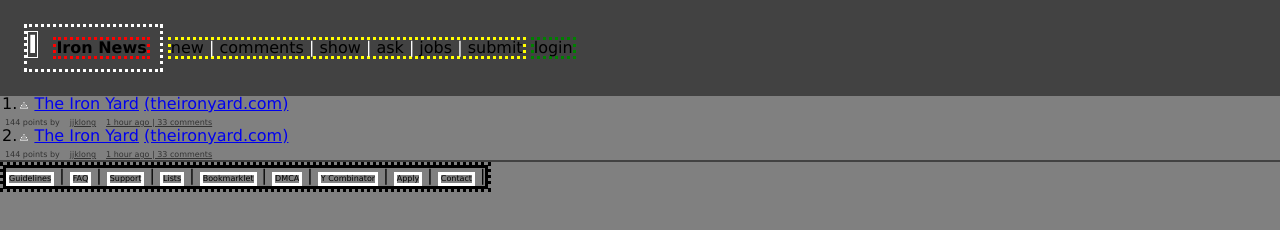
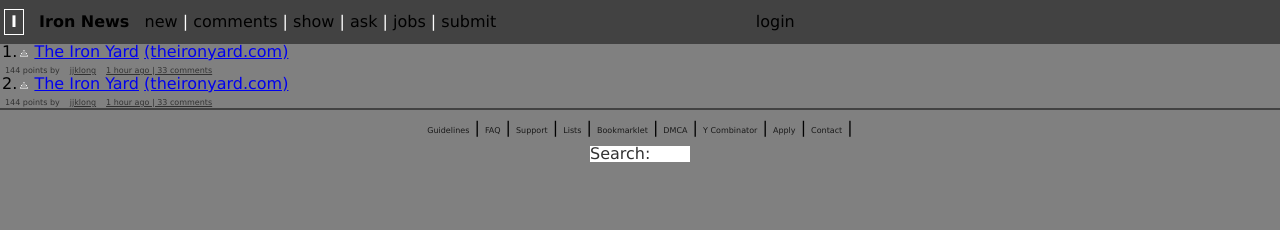
Before and after one commit to jjklong/the_iron_news, a plain HTML site: page index.html in a window 1280 px wide. Drawn offline with Linux system fonts and the light colour scheme; files whose address does not match are found by name.

Commit message:
Almost Finished

```diff
--- a/index.css
+++ b/index.css
@@ -99,16 +99,18 @@ ol li:before{
 
 .page-header{
   background: #424242;
-  padding: 1.5em;
+	height: auto;
+	padding: 4px;
 }
 
 #logo{
-  font-size: 25px;
+  font-size: 16px;
   font-weight: bold;
   color: white;
   border: solid;
   border-color: white;
   border-width: thin;
+	padding: 4px 6px 4px 6px;
   display: inline-block;
 }
 
@@ -125,26 +127,26 @@ ol li:before{
 }
 
 .nav-home {
-  border: dotted;
-  border-color: red;
+															  /*border: dotted;
+															  border-color: red;*/
 }
 
 .left {
-  display: inline-block;
-  border: dotted;
-  border-color: white;
+  display: inline;
+															  /*border: dotted;*/
+								  							/*border-color: white;*/
 }
 
 .center {
   display: inline-block;
-  border: dotted;
-  border-color: yellow;
+														  /*border: dotted;*/
+								  						/*border-color: yellow;*/
 }
 
 .right {
   display: inline-block;
-  border: dotted;
-  border-color: green;
+														  /*border: dotted;
+														  border-color: green;*/
 }
 
 .page-header li {
@@ -158,6 +160,7 @@ ol li:before{
 .nav-home{
   text-decoration: none;
   font-weight: bold;
+	font-size: 16px;
   color: black;
   margin: 10px;
   display: inline-block;
@@ -176,21 +179,37 @@ ol li:before{
   display: inline-block;
 }
 
+.right{
+	display: inline;
+	padding-left: 20%;
+}
+
 /******************** FOOTER ********************/
 
 .footer-bar{
-	display: inline-block;
-	border: dotted;
-}
-
-.nav-barf{
-	display: inline-block;
-	border: solid;
+	margin: 10px;
 }
 
 .footlinks{
-	display: inline-block;
-	border: solid;
-	border-color: white;
+	display: inline;
 	font-size: 8px;
+	color: rgb(25, 25, 25);
 }
+
+.nav-barf, .footlinks{
+	text-align: center;
+}
+
+.searchbox {
+	width: 100px;
+	height: 16px;
+	background-color: white;
+	display: block;
+	margin-left: auto;
+	margin-top: 10px;
+	margin-right: auto;
+}
+
+h3{
+	color: rgb(50, 50, 50);
+}
--- a/index.html
+++ b/index.html
@@ -81,6 +81,10 @@
 
         </ul>
       </nav>
+      <div class="searchbox">
+        <h3>Search:</h3>
+      </div>
     </footer>
+
   </body>
 </html>
```
